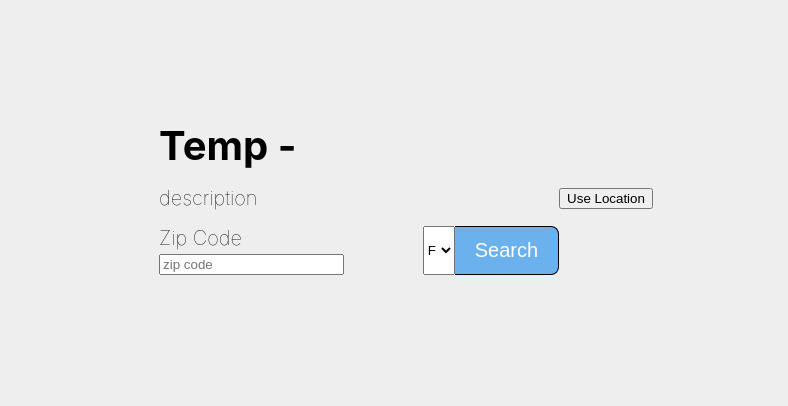
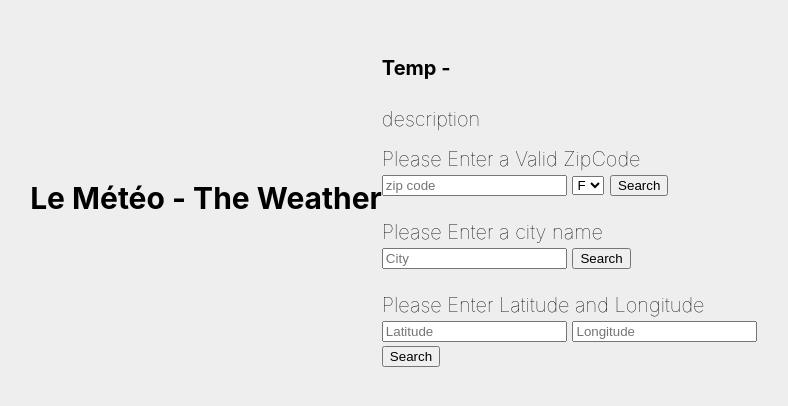
Before and after one commit to GSCrawley/API-lib, a plain HTML site: page index.html in a window 1280 px wide. Shown: the part 210-616 px from the top of the page, without its empty margins (234-1022 px from the left). Drawn offline with Linux system fonts and the light colour scheme.

Commit message:
updated API and added forms for City, Geo, Lat and Lon

```diff
--- a/index.html
+++ b/index.html
@@ -3,9 +3,6 @@
 <html>
 
   <head>
-
-    <title>Le Météo - The Weather</title>
-
 
     <style>
       body, html {
@@ -63,17 +60,19 @@
 
     <body>
 
+      <h2>Le Météo - The Weather</h2>
+
     <div class="container">
-      <h1 id="temp">
+      <h4 id="temp">
         Temp -
-        </h1>
+        </h4>
       <p id="desc">
          description
       </p>
-      <form id="form">
-        <label>
-          Zip Code
-
+      <label>
+        Please Enter a Valid ZipCode
+      </label>
+      <form id="ZipForm" class="form">
         <input
           id="zip"
           type="number"
@@ -81,18 +80,41 @@
           title="Please Enter a valid Zip Code"
           pattern="^\d{5}(?:[-\s]\d{4})?$"
         >
-      </label>
-
       <select id="select-unit">
         <option selected value="imperial">F</option>
         <option value="metric">C</option>
       </select>
+    <button type="submit">Search</button>
+</form>
+<br>
+<label>Please Enter a city name</label>
+      <form id="formCity" class="form">
+        <input
+          id="city"
+          type="text"
+          placeholder="City"
+          title="Please Enter a city name"
+        >
+        <button type="submit">Search</button>
+      </form>
+      <br>
+      <label>Please Enter Latitude and Longitude</label>
+      <form id="formGeo" class="form">
+        <input
+          id="latitude"
+          type="text"
+          placeholder="Latitude"
+          title="Please Enter latitude"
+        >
+        <input
+          id="longitude"
+          type="text"
+          placeholder="Longitude"
+          title="Please Enter longitude"
+        >
         <button type="submit">Search</button>
       </form>
     </div>
-
-    <button id="use-location">Use Location</button>
-
     <div class="weather">
       <div class="icon"></div>
       <div class="temp"></div>
@@ -106,13 +128,13 @@
     <script>
 
       const form = document.getElementById('form')
-      const temp = document.getElementById('temp')
-      const desc = document.getElementById('desc')
+      const temp = document.querySelector('temp')
+      const desc = document.querySelector('desc')
       const clouds = document.querySelector('.clouds')
       const icon = document.querySelector('.icon')
       const locationButton = document.getElementById('use-location')
       const selectUnit = document.getElementById('select-unit')
-      const zipInput = document.getElementById('zip')
+      const zipInput = doc                                                                                             ument.getElementById('zip')
 
       // Define event listeners
       form.addEventListener('submit', (e) => {
--- a/weather-api.js
+++ b/weather-api.js
@@ -1,5 +1,16 @@
+class getWeather {
+  constructor(apiKey, units = 'imperial') {
+    this.apiKey = apiKey
+    this.units = units
+  }
+
+  async getWeatherByZip
+}
+
+
+
 function getWeather(zip) {
-    const apiKey = '52136878ccc16d9cb8faf89b266167b4'
+    const apiKey = '4a3c80e31151dcb42d04a6fac45f5f77'
     const units = 'imperial'
     const path = `http://api.openweathermap.org/data/2.5/weather?zip=${zip}&appid=&units=${units}`
     fetch(path)
```
Also changed, not shown: package.json (deleted, +0 -19 lines), 1 other file.
